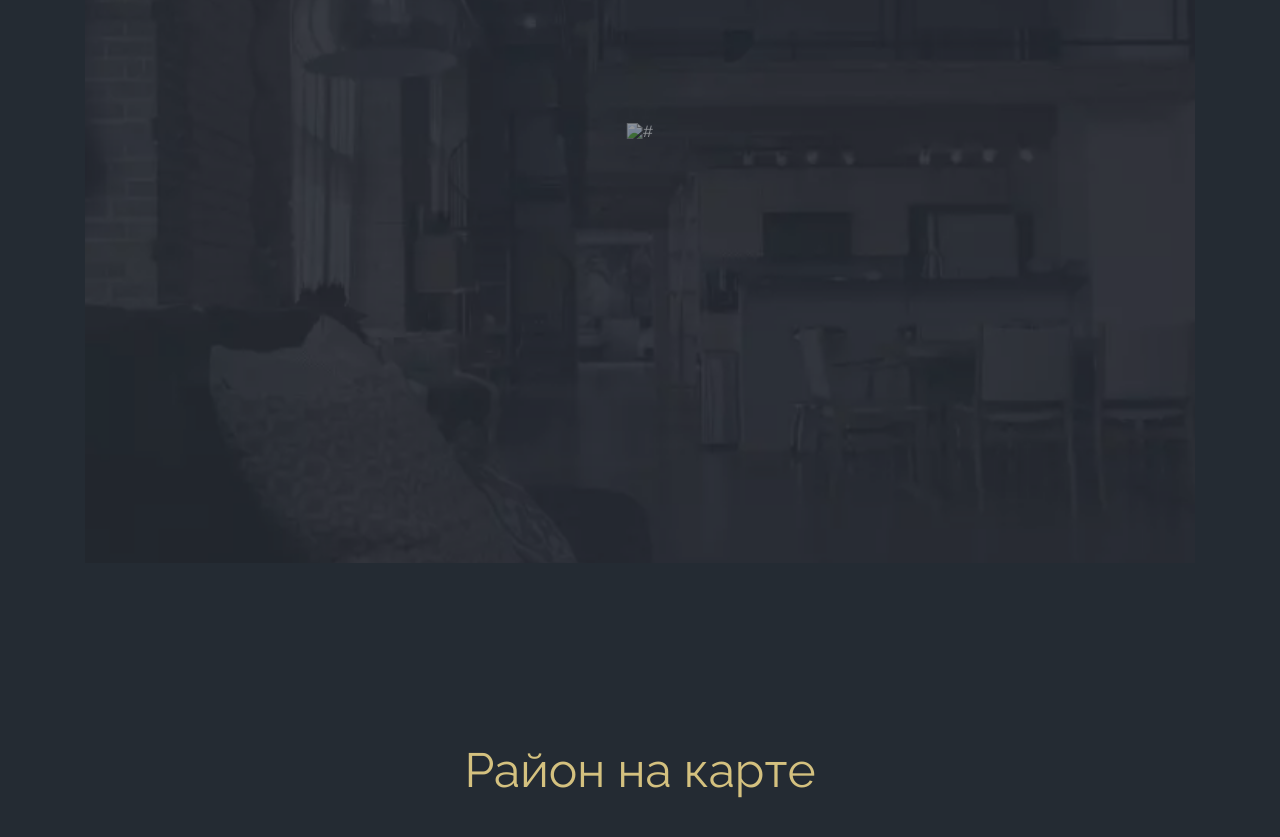
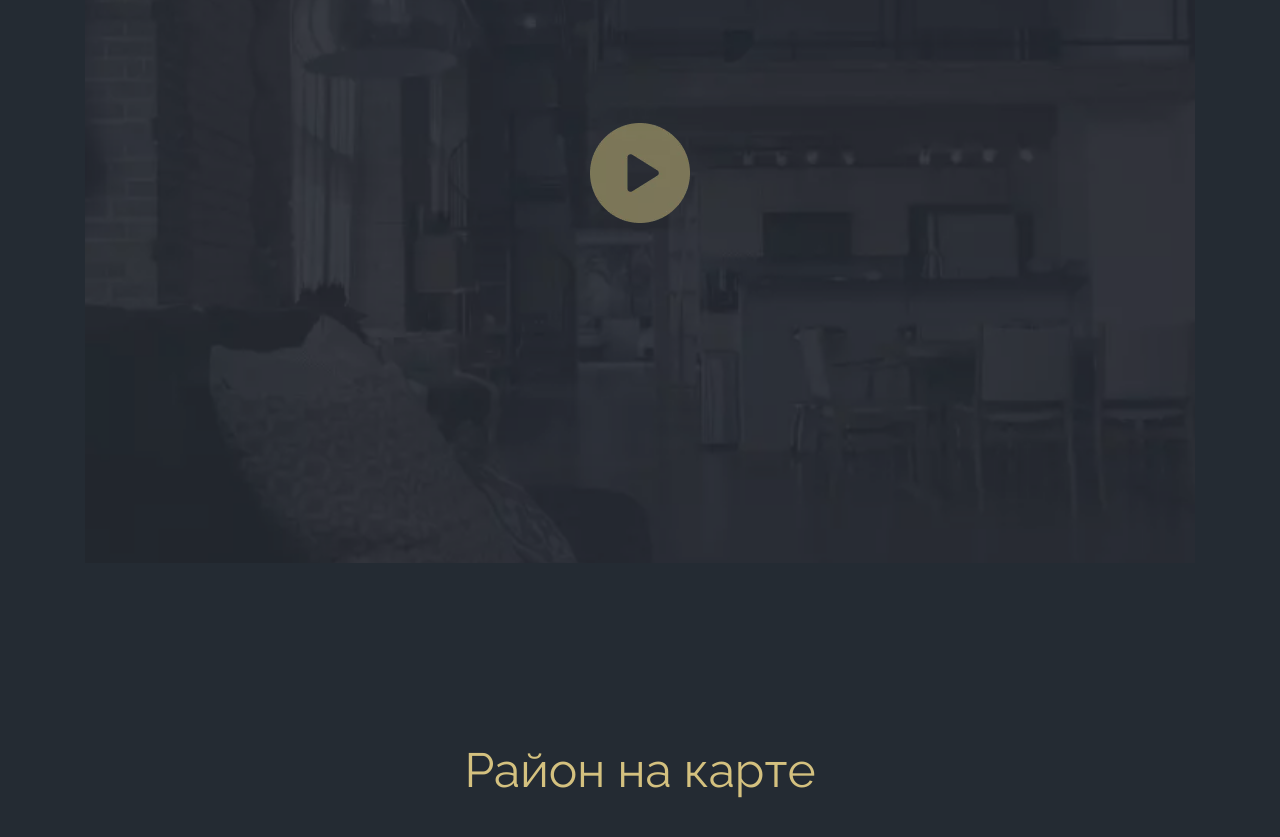
Before and after one commit to Wuwpan4ik/House-shop, a plain HTML site: page index.html in a window 1280 px wide. Shown: the part 2860-3697 px from the top of the page. Drawn offline with nearby package versions, Linux system fonts and the light colour scheme; the site is published under a folder, as on GitHub Pages, so addresses that start at the root find nothing.

Commit message:
Update index.html

```diff
--- a/index.html
+++ b/index.html
@@ -139,7 +139,7 @@
 	<!-- VIDEO -->
 	<div class="video container" id="video">
 		<div class="video__container">
-			<img src="/img/play.webp" class="video__play" alt="#">
+			<img src="./img/play.webp" class="video__play" alt="#">
 		</div>
 	</div>
 	<!-- VIDEO -->
```
